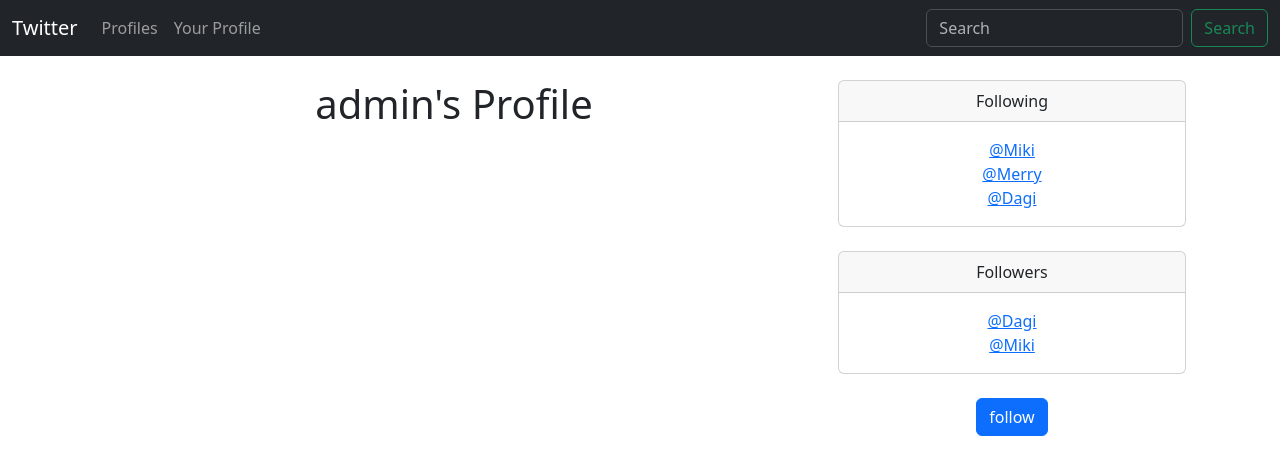
After one commit to Mikias-Miessa/Twitter-clone-django, a Django app: page /profile/1 in a window 1280 px wide. The commit adds this page. Shown: the top 475 px of the page. Run offline with Django 3.2, Linux system fonts and the light colour scheme; a user stored in the database is signed in; data comes from the database, SQL or seed files in the repository; both versions use the stored data as it was after the commit; some libraries are stand-ins or nearby versions.

Commit message:
users can follow and unfollow each other from now on

```diff
--- a/Twitter/models.py
+++ b/Twitter/models.py
@@ -12,11 +12,11 @@ class Profile(models.Model):
     def __str__(self):
         return self.user.username
 
-def creat_profile(sender, instance, created, **kwargs):
+def create_profile(sender, instance, created, **kwargs):
     if created:
         user_profile = Profile(user= instance)
         user_profile.save()
 
         user_profile.follows.set([instance.profile.id])
         user_profile.save()
-post_save.connect(creat_profile, sender=User)
+post_save.connect(create_profile, sender=User)
--- a/Twitter/templates/navbar.html
+++ b/Twitter/templates/navbar.html
@@ -7,11 +7,15 @@
         </button>
         <div class="collapse navbar-collapse" id="navbarSupportedContent">
             <ul class="navbar-nav me-auto mb-2 mb-lg-0">
-
+                {% if user.is_authenticated %}
                 <li class="nav-item">
                     <a class="nav-link" href="{% url 'profile_list' %}">Profiles</a>
                 </li>
 
+                <li class="nav-item">
+                    <a class="nav-link" href="{% url 'profile' request.user.id %}">Your Profile</a>
+                </li>
+                {% endif %}
 
             </ul>
             <form class="d-flex" role="search">
--- /dev/null
+++ b/Twitter/templates/profile.html
@@ -0,0 +1,55 @@
+{% extends 'base.html' %}
+
+{% block content %}
+{% if profile %}
+<div class="container text-center">
+    <div class="row">
+        <div class="col-8">
+            <h1>{{ profile.user.username }}'s Profile</h1>
+        </div>
+        <div class="col-4">
+            <div class="card">
+                <div class="card-header">
+                    Following
+                </div>
+                <div class="card-body">
+
+                    <p class="card-text">
+                        {% for following in profile.follows.all %}
+                        <a href="{% url 'profile' following.user.id %}"> @{{ following }} </a> <br>
+                        {%endfor%}
+                    </p>
+                </div>
+            </div>
+            <br>
+            <div class="card">
+                <div class="card-header">
+                    Followers
+                </div>
+                <div class="card-body">
+                    <p class="card-text">{% for follower in profile.followed_by.all %}
+                        <a href="{% url 'profile' follower.user.id %}"> @{{ follower }} </a> <br>
+                        {%endfor%}
+                    </p>
+
+                </div>
+            </div>
+            <br>
+            <form action="" method="POST">
+                {% csrf_token %}
+                {% if profile in user.profile.follows.all %}
+                <button class=" btn btn-danger" name="follow" value="unfollow" type="submit">Unfollow</button>
+
+                {% else %}
+                <button class=" btn btn-primary" name="follow" value="follow" type="submit">follow</button>
+                {% endif %}
+            </form>
+
+        </div>
+    </div>
+</div>
+
+{% endif %}
+
+
+{% endblock %}
--- a/Twitter/templates/profile_list.html
+++ b/Twitter/templates/profile_list.html
@@ -14,7 +14,7 @@
         <div class="col-md-8">
             <div class="card-body">
                 <h5 class="card-title">{{ profile.user.username }}</h5>
-                <p class="card-text">@{{ profile.user.username }}</p>
+                <a href="{% url 'profile' profile.user.id %}" class="card-text">@{{ profile.user.username }}</a>
                 <br>
                 <p class="card-text"><small class="text-body-secondary">Last Update: {{profile.date_modified}}</small>
                 </p>
--- a/Twitter/urls.py
+++ b/Twitter/urls.py
@@ -4,4 +4,5 @@ from . import views
 urlpatterns = [
     path('', views.home, name="home"),
     path('profile_list/',views.profile_list, name="profile_list"),
+    path('profile/<int:pk>', views.profile, name = "profile"),
 ]
--- a/Twitter/views.py
+++ b/Twitter/views.py
@@ -10,5 +10,20 @@ def profile_list(request):
         profile= Profile.objects.exclude(user= request.user)
         return render(request, 'profile_list.html', {"profiles" : profile})
     else:
-        messages.success(request,("You must be logged in first ti view profile list"))
+        messages.success(request,("You must be logged in first to view profile list"))
         return redirect('home')
+def profile(request, pk):
+    if request.user.is_authenticated:
+        profile = Profile.objects.get(user_id = pk)
+        if request.method == "POST":
+            current_user_profile = request.user.profile
+            action = request.POST['follow']
+            if action == "follow":
+                current_user_profile.follows.add(profile)
+            else:
+                current_user_profile.follows.remove(profile)
+            current_user_profile.save()
+        return render(request,'profile.html',{'profile':profile})
+    else:
+        messages.success(request,('You must be logged in first'))
+        return redirect('home')
```
Also changed, not shown: db.sqlite3.
